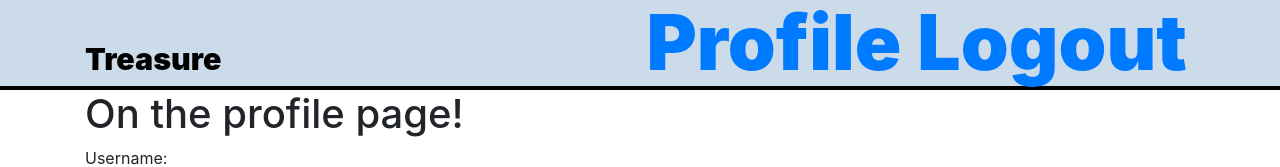
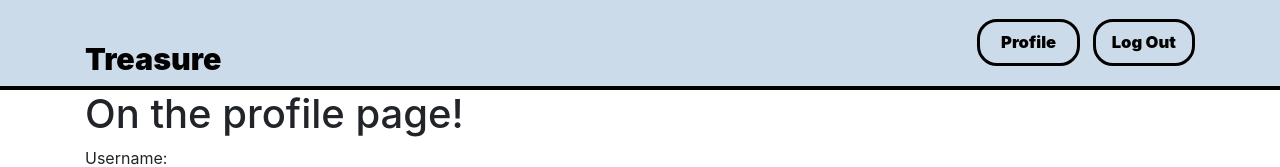
Before and after one commit to ghaidan92/treasure-2, a React (Create React App) app in the folder client/: page /profile in a window 1280 px wide. Shown: the top 167 px of the page. Built offline with nearby package versions, Linux system fonts and the light colour scheme; no server answers; sample sign-in values are in the browser's storage.

Commit message:
added new themed emojis

```diff
--- a/client/src/components/ItemInputCard.js
+++ b/client/src/components/ItemInputCard.js
@@ -115,7 +115,8 @@ class ItemInputCard extends React.Component {
     render() {
         return (
             <div>
-                <button className="logInButton" onClick={this.openModal}>Post item</button>
+                <button className="logInButton"onClick={this.openModal}><span class="replies">Post item</span>
+    <span class="comment"> 🔱️</span></button>
                 <Modal
                     isOpen={this.state.modalIsOpen}
                     onAfterOpen={this.afterOpenModal}
--- a/client/src/components/LogIn/index.js
+++ b/client/src/components/LogIn/index.js
@@ -103,7 +103,7 @@ class LogIn extends React.Component {
     return (
       <div>
         <button className="logInButton"  onClick={this.openModal}>   <span class="replies">Log In</span>
-    <span class="comment">&#9760;</span></button>
+    <span class="comment">🚣‍♂️</span></button>
         <Modal
           isOpen={this.state.modalIsOpen}
           onAfterOpen={this.afterOpenModal}
--- a/client/src/components/Navbar/index.js
+++ b/client/src/components/Navbar/index.js
@@ -17,11 +17,11 @@ class Navbar extends Component {
     }
 
 
-        _onMouseMove = (e) => {
+    _onMouseMove = (e) => {
         const width = this.refs.AboutUsBox.clientWidth;
         const height = this.refs.AboutUsBox.clientHeight;
-        const oX = (e.nativeEvent.offsetX/width) * 100;
-        const oY = (e.nativeEvent.offsetY/height) * 100;
+        const oX = (e.nativeEvent.offsetX / width) * 100;
+        const oY = (e.nativeEvent.offsetY / height) * 100;
         console.log(oX, oY);
         this.setState({
             x: oX,
@@ -35,11 +35,13 @@ class Navbar extends Component {
             return (
                 <ul className="navbar-nav">
                     <li className="nav-item">
-                        <Link className="nav-link" to="/profile">Profile</Link>
+                        <Link className="nav-link profileButton" to="/profile"> <span class="replies">Profile</span>
+                            <span class="comment">🏝️</span></Link>
                     </li>
                     <li className="nav-item">
                         {/* this is not using the Link component to logout or user and then refresh the application to the start */}
-                        <a className="nav-link" href="/" onClick={() => this.Auth.logout()}>Logout</a>
+                        <a className="nav-link logOutButton" href="/" onClick={() => this.Auth.logout()}> <span class="replies">Log Out</span>
+                            <span class="comment">&#9760;</span></a>
                     </li>
                 </ul>
             );
@@ -58,18 +60,18 @@ class Navbar extends Component {
     };
 
     render() {
-        const {x, y} = this.state;
+        const { x, y } = this.state;
         const maskStyle = {
-          '--maskX' : x,
-          '--maskY' : y
+            '--maskX': x,
+            '--maskY': y
         }
         return (
             <nav className="navbar navbar-expand-md navbarStyle">
                 <div className="container">
-                <div className="titleContainer">
-                    <Link className="navbar-brand treasureTitle" to="/" onMouseMove={this._onMouseMove} ref="AboutUsBox" style={maskStyle} >Treasure</Link>
-                    <div className="navbar-brand treasureTitle cloneWrapper" to="/" onMouseMove={this._onMouseMove} ref="AboutUsBox" style={maskStyle}>Find <br/>Hidden...</div>
-                </div>
+                    <div className="titleContainer">
+                        <Link className="navbar-brand treasureTitle" to="/" onMouseMove={this._onMouseMove} ref="AboutUsBox" style={maskStyle} >Treasure</Link>
+                        <div className="navbar-brand treasureTitle cloneWrapper" to="/" onMouseMove={this._onMouseMove} ref="AboutUsBox" style={maskStyle}>Find <br />Hidden...</div>
+                    </div>
                     <button className="navbar-toggler" type="button" data-toggle="collapse" data-target="#navbarNav" aria-controls="navbarNav" aria-expanded="false" aria-label="Toggle navigation">
                         <span className="navbar-toggler-icon"></span>
                     </button>
--- a/client/src/components/Navbar/navbar.css
+++ b/client/src/components/Navbar/navbar.css
@@ -1,6 +1,48 @@
 body {
     margin:0px;
 }
+
+.profileButton{
+  color:black;
+  font-size: 1.3vw;
+  float: right;
+  border: solid 3px;
+  border-radius: 20px;
+  font-weight: 900;
+  width:8vw;
+ text-align: center;
+  background-color: rgb(204, 219, 233);
+  margin-right:1vw;
+}
+
+.profileButton:hover {
+
+  opacity: 1;
+
+  color:rgb(204, 219, 233);
+}
+.logOutButton{
+  color:black;
+  font-size: 1.3vw;
+  float: right;
+  border: solid 3px;
+  border-radius: 20px;
+  font-weight: 900;
+  width:8vw;
+  text-align: center;
+  background-color: rgb(204, 219, 233);
+}
+
+.logOutButton:hover {
+
+  opacity: 1;
+
+  color:rgb(204, 219, 233);
+}
+a .comment { display: none; }
+a:hover .replies { display: none; }
+a:hover .comment { display: inline; }
+
 
 
 .navbarStyle{
```
